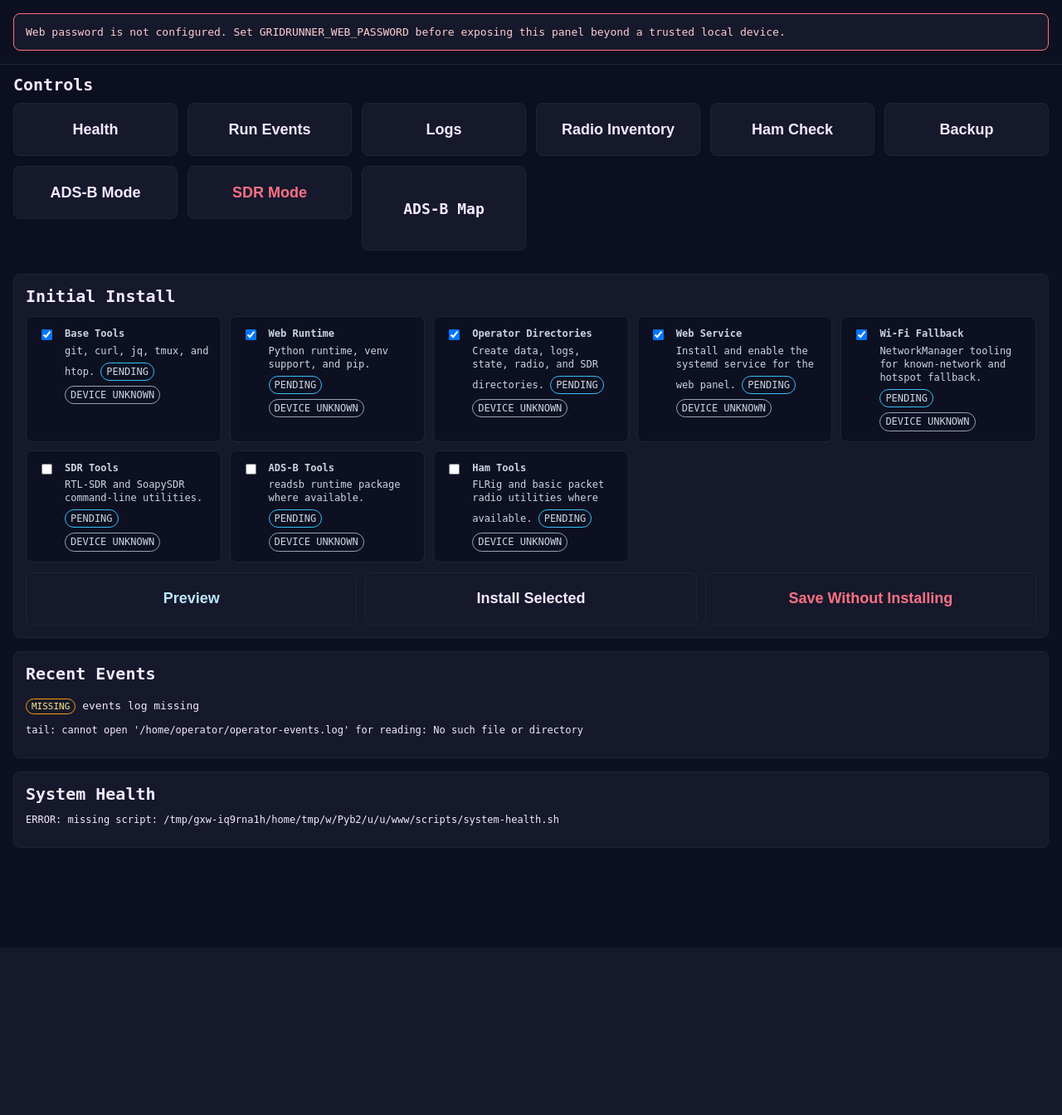
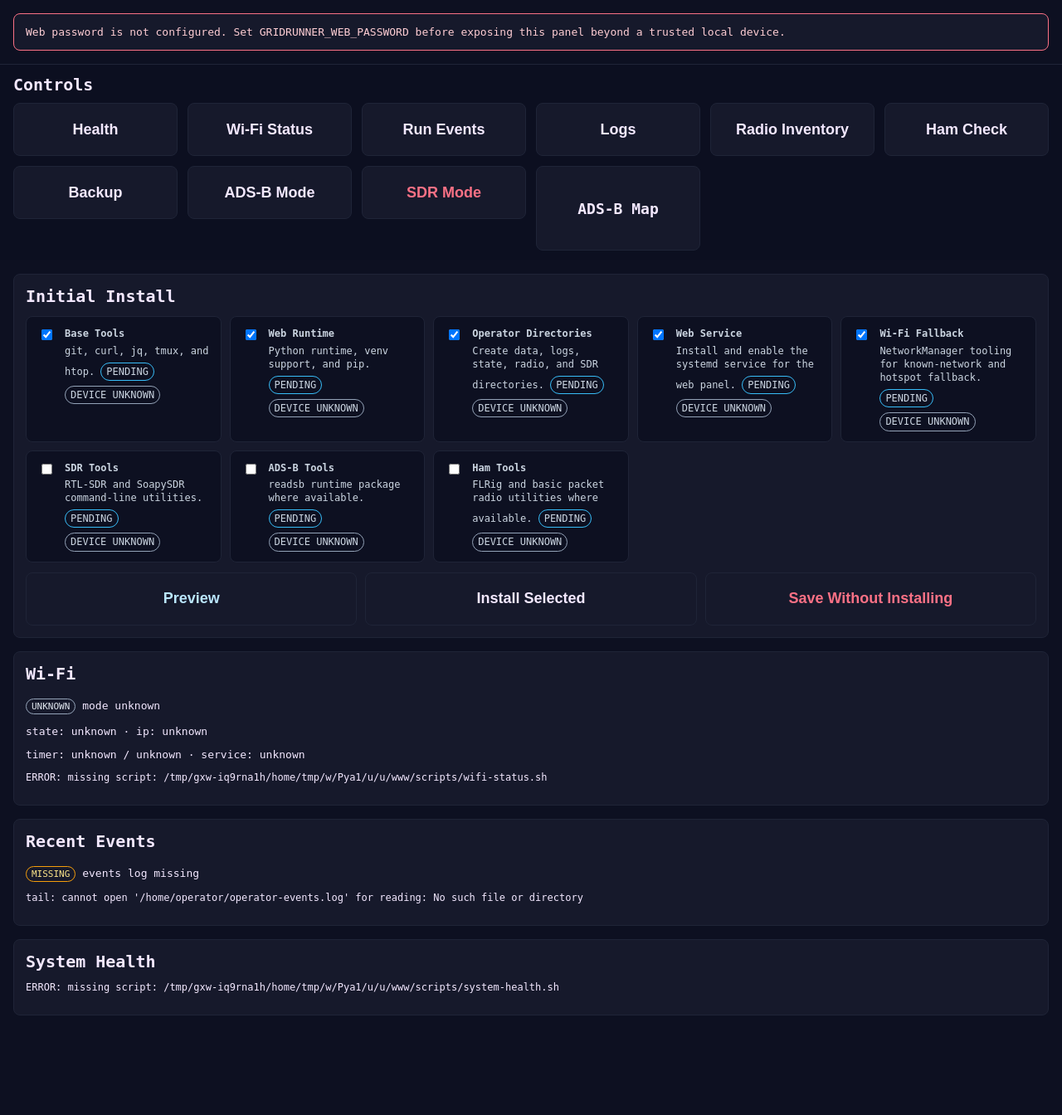
Before and after one commit to jfergs/gridrunner, a FastAPI app: page / in a window 1280 px wide. Shown: the part 116-1460 px from the top of the page at 83% size. Before the commit the page ends 1111 px from the top, so only its background shows below. Run offline with FastAPI, Linux system fonts and the light colour scheme.

Commit message:
Add Wi-Fi failover status visibility

```diff
--- a/web/app.py
+++ b/web/app.py
@@ -71,6 +71,21 @@ def event_freshness():
     }
 
 
+def parse_keyed_status(output, prefix):
+    for line in output.splitlines():
+        if not line.startswith(prefix):
+            continue
+
+        fields = {}
+        for field in line.split()[1:]:
+            key, _, value = field.partition("=")
+            if key:
+                fields[key] = value.replace("_", " ")
+        return fields
+
+    return {}
+
+
 @app.get("/", response_class=HTMLResponse)
 def index(request: Request, _user=Depends(require_auth)):
     status_output = run_cmd(COMMANDS["health"])
@@ -78,6 +93,8 @@ def index(request: Request, _user=Depends(require_auth)):
     install_state = load_install_state()
     component_health = parse_component_health(run_cmd(COMMANDS["component_health"]))
     event_status = event_freshness()
+    wifi_output = run_cmd(COMMANDS["wifi_status"])
+    wifi_status = parse_keyed_status(wifi_output, "GRIDRUNNER_WIFI ")
 
     response = templates.TemplateResponse(
         request,
@@ -86,6 +103,8 @@ def index(request: Request, _user=Depends(require_auth)):
             "status": status_output,
             "events": events_output,
             "event_status": event_status,
+            "wifi_status": wifi_status,
+            "wifi_output": wifi_output,
             "auth_enabled": bool(WEB_PASSWORD),
             "operator_user": OPERATOR_USER,
             "adsb_map_url": adsb_map_url(request),
--- a/web/commands.py
+++ b/web/commands.py
@@ -13,6 +13,7 @@ COMMANDS = {
     "eventscan": ["bash", operator_script("operator-events.sh")],
     "event_health": ["bash", project_script("event-health.sh")],
     "logs": ["bash", project_script("logs.sh"), "120"],
+    "wifi_status": ["bash", project_script("wifi-status.sh")],
     "install": ["bash", project_script("install-items.sh")],
     "component_health": ["bash", project_script("component-health.sh")],
     "shutdown": ["bash", project_script("power-control.sh"), "shutdown"],
--- a/web/templates/index.html
+++ b/web/templates/index.html
@@ -279,6 +279,7 @@
     <h2>Controls</h2>
     <div class="grid">
       <form method="post" action="/run"><input type="hidden" name="action" value="health"><button>Health</button></form>
+      <form method="post" action="/run"><input type="hidden" name="action" value="wifi_status"><button>Wi-Fi Status</button></form>
       <form method="post" action="/run"><input type="hidden" name="action" value="eventscan"><button>Run Events</button></form>
       <form method="post" action="/run"><input type="hidden" name="action" value="logs"><button>Logs</button></form>
       <form method="post" action="/run"><input type="hidden" name="action" value="inventory"><button>Radio Inventory</button></form>
@@ -329,6 +330,15 @@
   </div>
 
   <div class="panel">
+    <h2>Wi-Fi</h2>
+    <span class="status health-{{ wifi_status.get('status', 'unknown') }}">{{ wifi_status.get('status', 'unknown') }}</span>
+    <span>mode {{ wifi_status.get('mode', 'unknown') }}</span>
+    <p>state: {{ wifi_status.get('state', 'unknown') }} · ip: {{ wifi_status.get('ip', 'unknown') }}</p>
+    <p>timer: {{ wifi_status.get('timer', 'unknown') }} / {{ wifi_status.get('timer_enabled', 'unknown') }} · service: {{ wifi_status.get('service', 'unknown') }}</p>
+    <pre>{{ wifi_output }}</pre>
+  </div>
+
+  <div class="panel">
     <h2>Recent Events</h2>
     <span class="status health-{{ event_status.status }}">{{ event_status.status }}</span>
     <span>{{ event_status.message }}</span>
```
Also changed, not shown: tests/test_wifi_status.py (added, +99 -0 lines), README.md, 2 other files.
